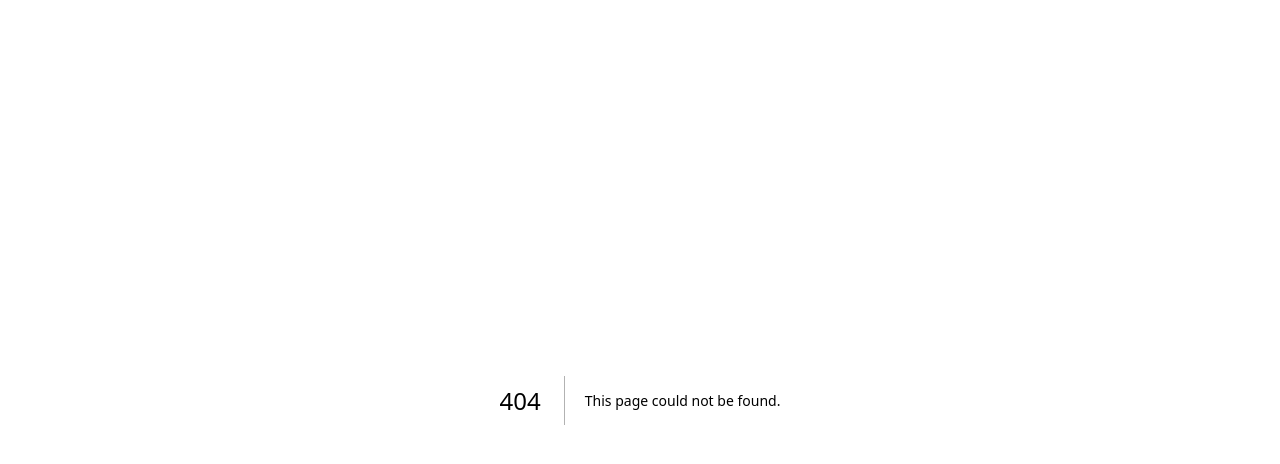
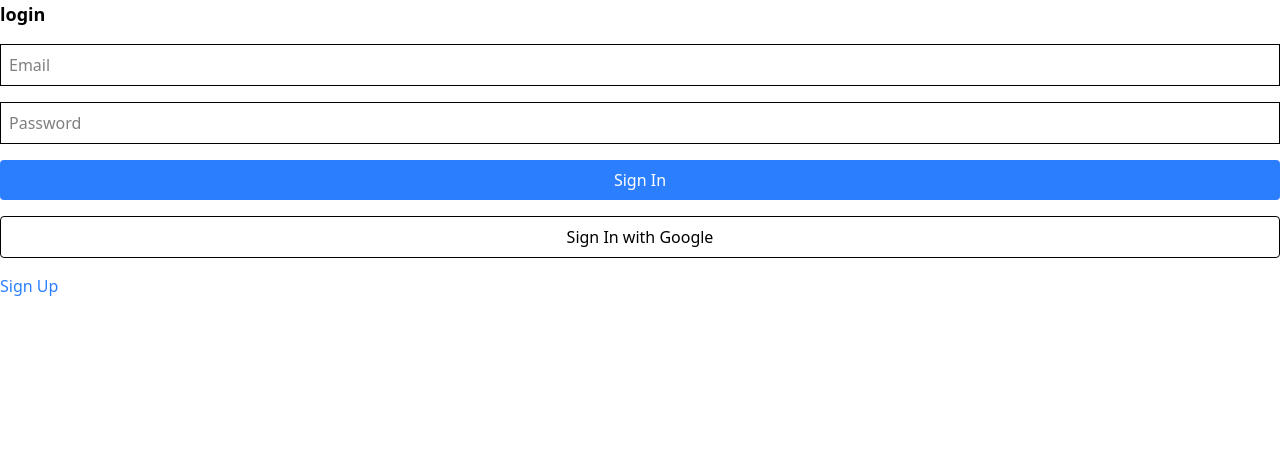
Before and after one commit to ArthurKunz/login, a Next.js app: page /auth/signin in a window 1280 px wide. Before the commit this address had no page. Shown: the top 464 px of the page. Built offline with nearby package versions, Linux system fonts and the light colour scheme; no server answers.

Commit message:
structure for app/auth/signin ready | code

```diff
--- /dev/null
+++ b/app/auth/signin/page.tsx
@@ -0,0 +1,65 @@
+'use client'
+
+import { useState } from 'react'
+import { useRouter } from 'next/navigation'
+import Link from 'next/link'
+import { supabase } from '../../../utils/supabase/client'
+
+export default function SignInPage () {
+    const [email, setEmail] = useState('')
+    const [password, setPassword] = useState('')
+    const router = useRouter()
+
+
+
+    const handleSignIn = async (e: React.FormEvent) => {
+        e.preventDefault()
+        const { error } = await supabase.auth.signInWithPassword ({
+          email,
+          password
+        })
+        if (error) alert(error.message)
+        else {
+            router.push('/home')
+        }
+    }
+
+    const handleGoogleSignIn = async () => {
+        const { error } = await supabase.auth.signInWithOAuth({
+          provider: 'google',
+          options: {
+            redirectTo: window.location.origin,
+          },
+        })
+        if (error) alert(error.message)
+    }
+
+
+
+    return (
+        <form onSubmit={handleSignIn} className='flex flex-col gap-4'>
+        <h2 className='text-lg font-bold'>login</h2>
+        <input
+          key="signin-email"
+          type='email'
+          placeholder='Email'
+          value={email}
+          className='p-2 border'
+          onChange={(e) => setEmail(e.target.value)}
+          required
+        />
+        <input
+          key="signin-password"
+          type='password'
+          placeholder='Password'
+          value={password}
+          className='p-2 border'
+          onChange={(e) => setPassword(e.target.value)}
+          required
+        />
+        <button className='bg-blue-500 text-white p-2 rounded'>Sign In</button>
+        <button type="button" onClick={handleGoogleSignIn} className="bg-white border p-2 rounded w-full">Sign In with Google</button>
+        <Link href='/auth/signup' className='text-blue-500 hover:underline'>Sign Up</Link>
+      </form>
+    )
+}
```
